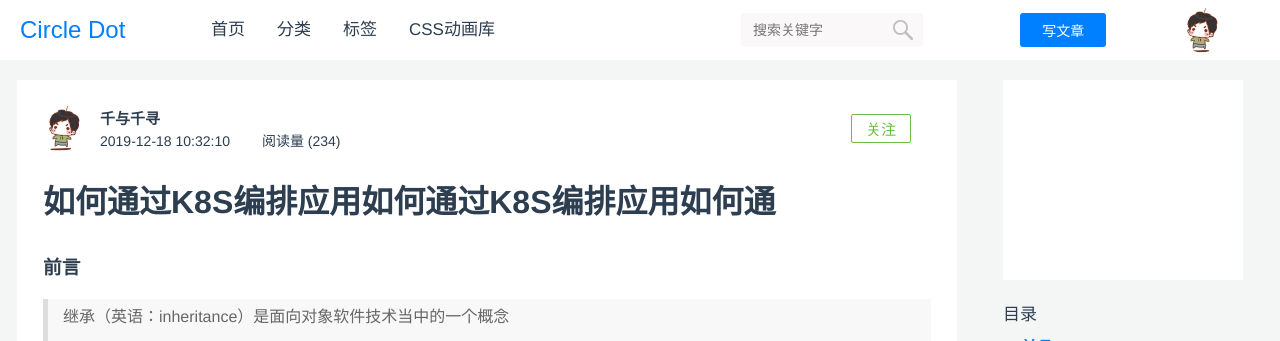
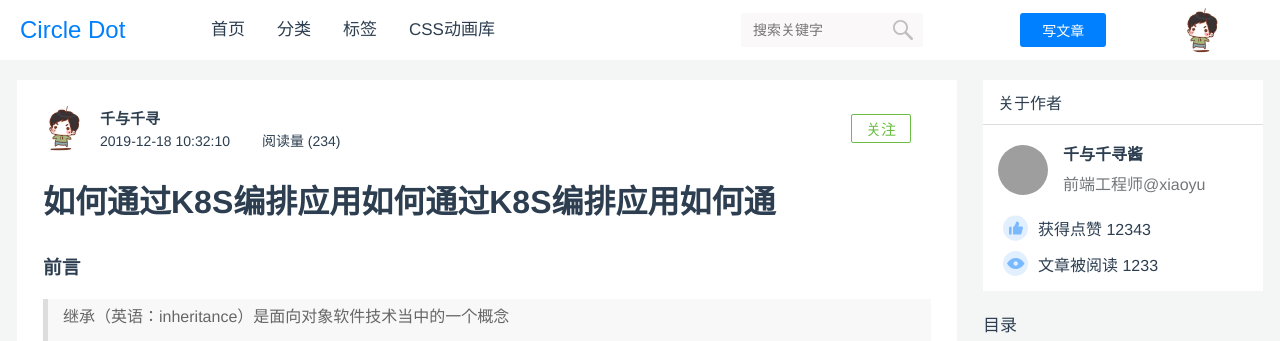
Before and after one commit to chencong-plan/circledot-fe, a Vue app: page /#/post/1 in a window 1280 px wide. Shown: the top 341 px of the page. Built offline with nearby package versions, Linux system fonts and the light colour scheme; grey boxes are pictures that could not be loaded; what mavon-editor would draw is missing.

Commit message:
完成aboutAuthor组件

```diff
--- a/src/components/post/right/aboutAuthor.vue
+++ b/src/components/post/right/aboutAuthor.vue
@@ -1,18 +1,72 @@
 <template>
-    <div class="aboutAuthor">
-
+  <div class="aboutAuthor">
+    <div class="title">关于作者</div>
+    <div class="user">
+      <avatar :src="avatar" size="50px"></avatar>
+      <div class="userInfo">
+        <span class="name">{{ username }}</span>
+        <span class="tag">{{ tag }}</span>
+      </div>
     </div>
+    <div class="honor">
+      <div class="agree"><svg data-v-77c77154="" data-v-8578ae30="" xmlns="http://www.w3.org/2000/svg" width="25" height="26" viewBox="0 0 25 26" class="zan"><g data-v-77c77154="" data-v-8578ae30="" fill="none" fill-rule="evenodd" transform="translate(0 .57)"><ellipse data-v-77c77154="" data-v-8578ae30="" cx="12.5" cy="12.57" fill="#E1EFFF" rx="12.5" ry="12.57"></ellipse> <path data-v-77c77154="" data-v-8578ae30="" fill="#7BB9FF" d="M8.596 11.238V19H7.033C6.463 19 6 18.465 6 17.807v-5.282c0-.685.483-1.287 1.033-1.287h1.563zm4.275-4.156A1.284 1.284 0 0 1 14.156 6c.885.016 1.412.722 1.595 1.07.334.638.343 1.687.114 2.361-.207.61-.687 1.412-.687 1.412h3.596c.38 0 .733.178.969.488.239.317.318.728.21 1.102l-1.628 5.645a1.245 1.245 0 0 1-1.192.922h-7.068v-7.889c1.624-.336 2.623-2.866 2.806-4.029z"></path></g></svg>获得点赞 12343</div>
+      <div class="read"><svg data-v-77c77154="" data-v-8578ae30="" width="25" height="25" viewBox="0 0 25 25" class="icon stat-view-icon"><g data-v-77c77154="" data-v-8578ae30="" fill="none" fill-rule="evenodd"><circle data-v-77c77154="" data-v-8578ae30="" cx="12.5" cy="12.5" r="12.5" fill="#E1EFFF"></circle> <path data-v-77c77154="" data-v-8578ae30="" fill="#7BB9FF" d="M4 12.5S6.917 7 12.75 7s8.75 5.5 8.75 5.5-2.917 5.5-8.75 5.5S4 12.5 4 12.5zm8.75 2.292c1.208 0 2.188-1.026 2.188-2.292 0-1.266-.98-2.292-2.188-2.292-1.208 0-2.188 1.026-2.188 2.292 0 1.266.98 2.292 2.188 2.292z"></path></g></svg>文章被阅读 1233</div>
+    </div>
+  </div>
 </template>
 
 <script>
+import avatar from '@/components/common/avatar'
 export default {
-
+  data () {
+    return {
+      avatar: 'https://mirror-gold-cdn.xitu.io/16e2cf9bc7ea756c250?imageView2/1/w/100/h/100/q/85/format/webp/interlace/1',
+      username: '千与千寻酱',
+      tag: '前端工程师@xiaoyu'
+    }
+  },
+  components: {
+    avatar
+  }
 }
 </script>
 
 <style scoped>
 .aboutAuthor {
   background: #fff;
-  height: 200px;
+}
+.title {
+  padding: 10px 15px;
+  border-bottom: 1px solid #ddd;
+  font-size: 16px;
+}
+.user {
+  padding: 15px 15px;
+  display: flex;
+  align-items: center;
+}
+.user .userInfo {
+  display: flex;
+  flex-direction: column;
+  font-size: 16px;
+  line-height: 30px;
+  margin-left: 15px;
+}
+.user .userInfo .name {
+  font-weight: bold;
+}
+.user .userInfo .tag {
+  color: #72777b;
+}
+.honor {
+  padding: 0px 20px 5px;
+}
+.honor > div {
+  display: flex;
+  align-items: center;
+  padding-bottom: 10px;
+}
+.honor > div svg {
+  margin-right: 10px;
 }
 </style>
--- a/src/components/post/right/index.vue
+++ b/src/components/post/right/index.vue
@@ -21,7 +21,6 @@ export default {
 .rightContent {
   margin-left: 26px;
   width: 280px;
-  padding: 0 20px;
   text-align: left;
 }
 </style>
```
